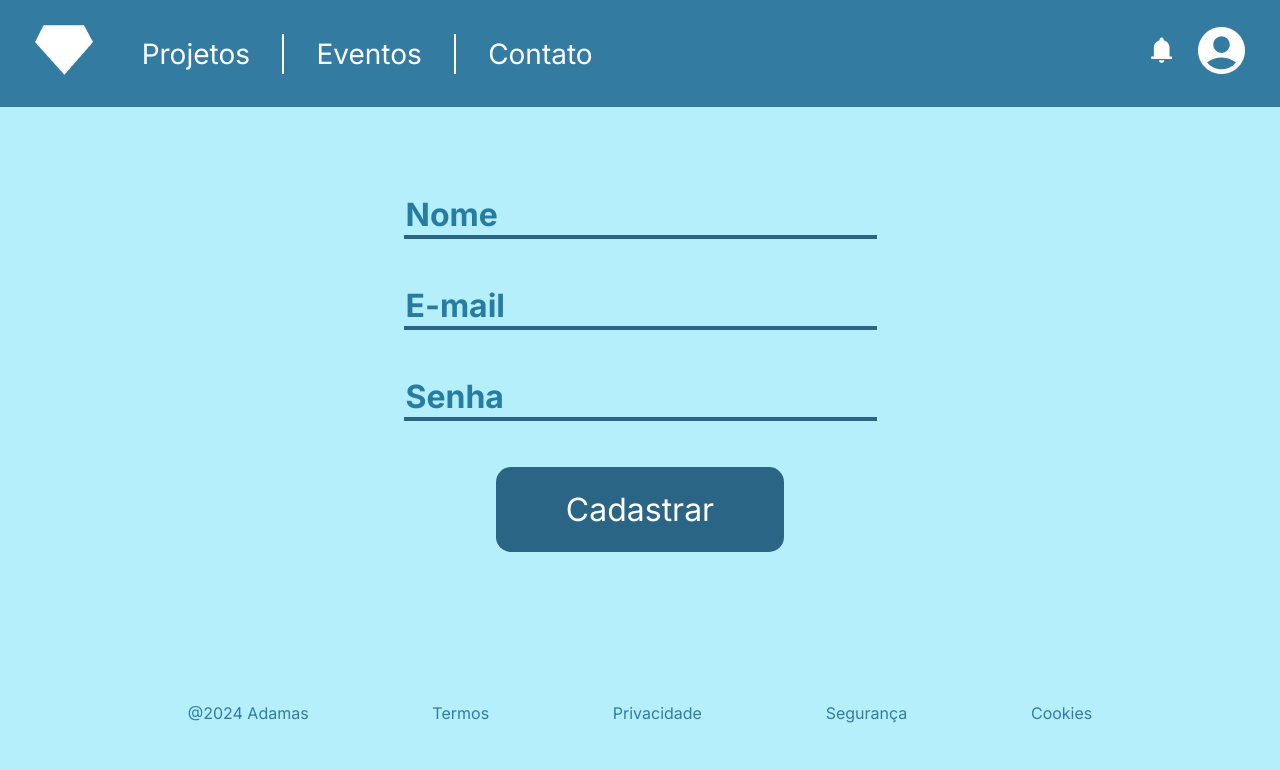
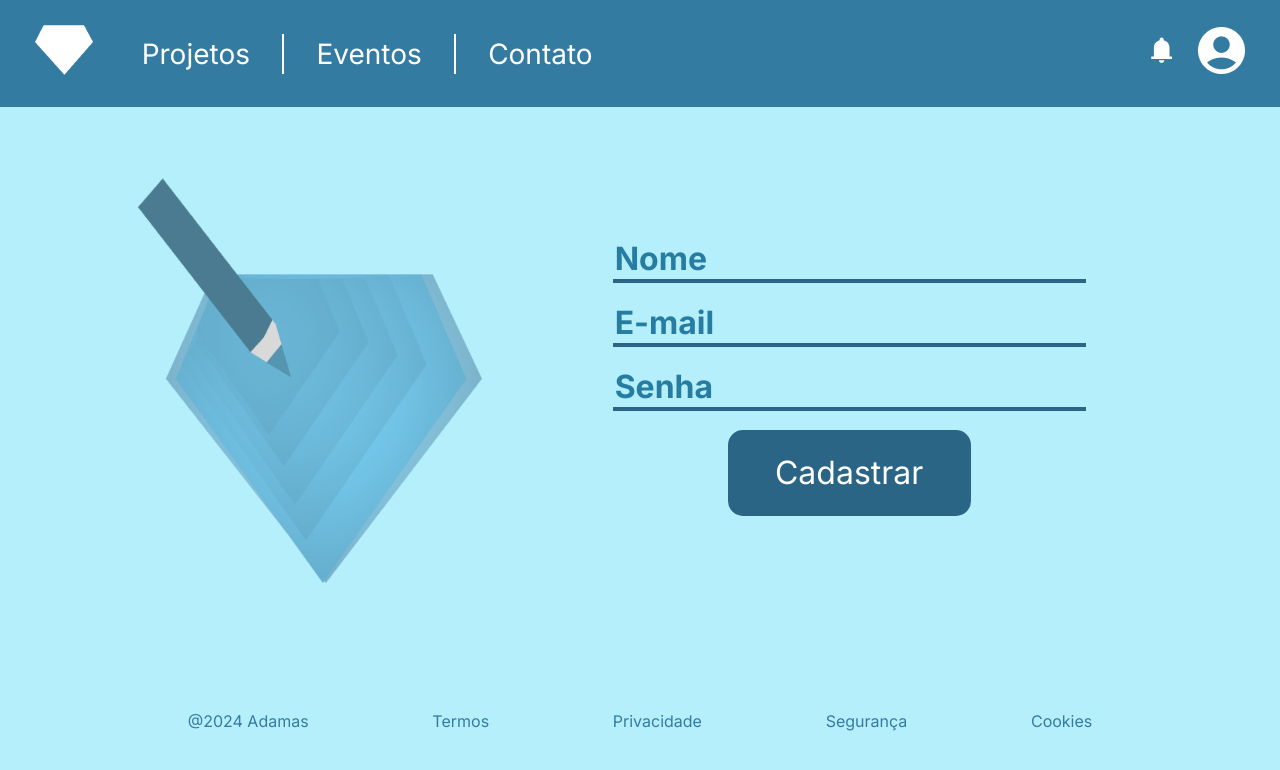
Before and after one commit to Noobolon/Adamas-FrontEnd, a Vue app: page /cadastrar/usuario in a window 1280 px wide. Shown: the top 770 px of the page. Built offline with nearby package versions, Linux system fonts and the light colour scheme.

Commit message:
progresso da tela de cadastro

```diff
--- a/src/views/register/AccountType.vue
+++ b/src/views/register/AccountType.vue
@@ -40,14 +40,6 @@ export default {
 <style scoped>
 
 main{
-    display: flex;
-    justify-content: center;
-    align-items: center;
-}
-
-main{
-    display: flex;
-    justify-content: center;
     align-items: center;
 }
 
--- a/src/views/register/RegUser.vue
+++ b/src/views/register/RegUser.vue
@@ -5,17 +5,33 @@ export default {
 </script>
 
 <template>
+    <div>
+        <img src="../../assets/images/PencilDiamond.png" alt="">
         <form action="">
             <input type="text" placeholder="Nome" name="name" id="name">
             <input type="email" placeholder="E-mail" name="email" id="email">
             <input type="password" placeholder="Senha" name="senha" id="senha">
             <input type="button" value="Cadastrar">
         </form>
+    </div>
+
 </template>
 
 <style scoped>
 
+div{
+    display: flex;
+    padding: 5%;
+    flex-direction: row;
+    justify-content: space-evenly;
+}
+
+img{
+    width: 30%;
+}
+
 form{
+
     display: flex;
     flex-direction: column;
     align-items: center;
@@ -25,11 +41,12 @@ form{
 
 input[type="button"]{
     background-color: var(--ButtonColor);
-    padding: 2%;
     border: none;
     border-radius: 15px;
 
-    width: 25%;
+
+    width: max-content;
+    padding: 5% 10%;
 
     font-size: 2rem;
     color: var(--Text2);
@@ -46,10 +63,12 @@ input{
     border: none;
     border-bottom: 4px solid var(--ButtonColor);
 
+
+    caret-color: var(--TextFieldColor);
     font-size: 2rem;
-
     margin: 2% 0;
 }
+
 
 input:focus{
     outline: none;
```
Lines whose indentation alone changed are shown as unchanged.
